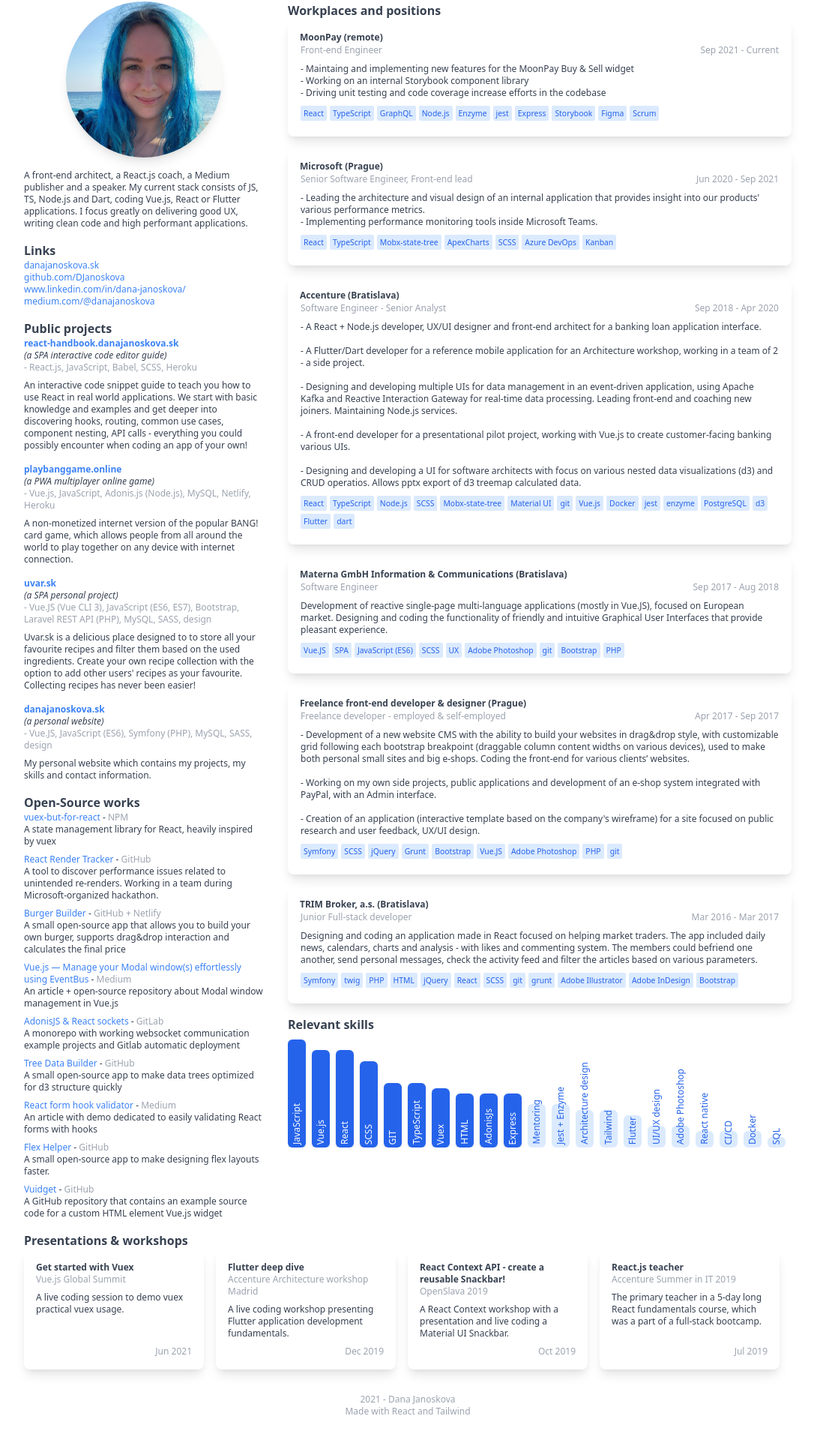
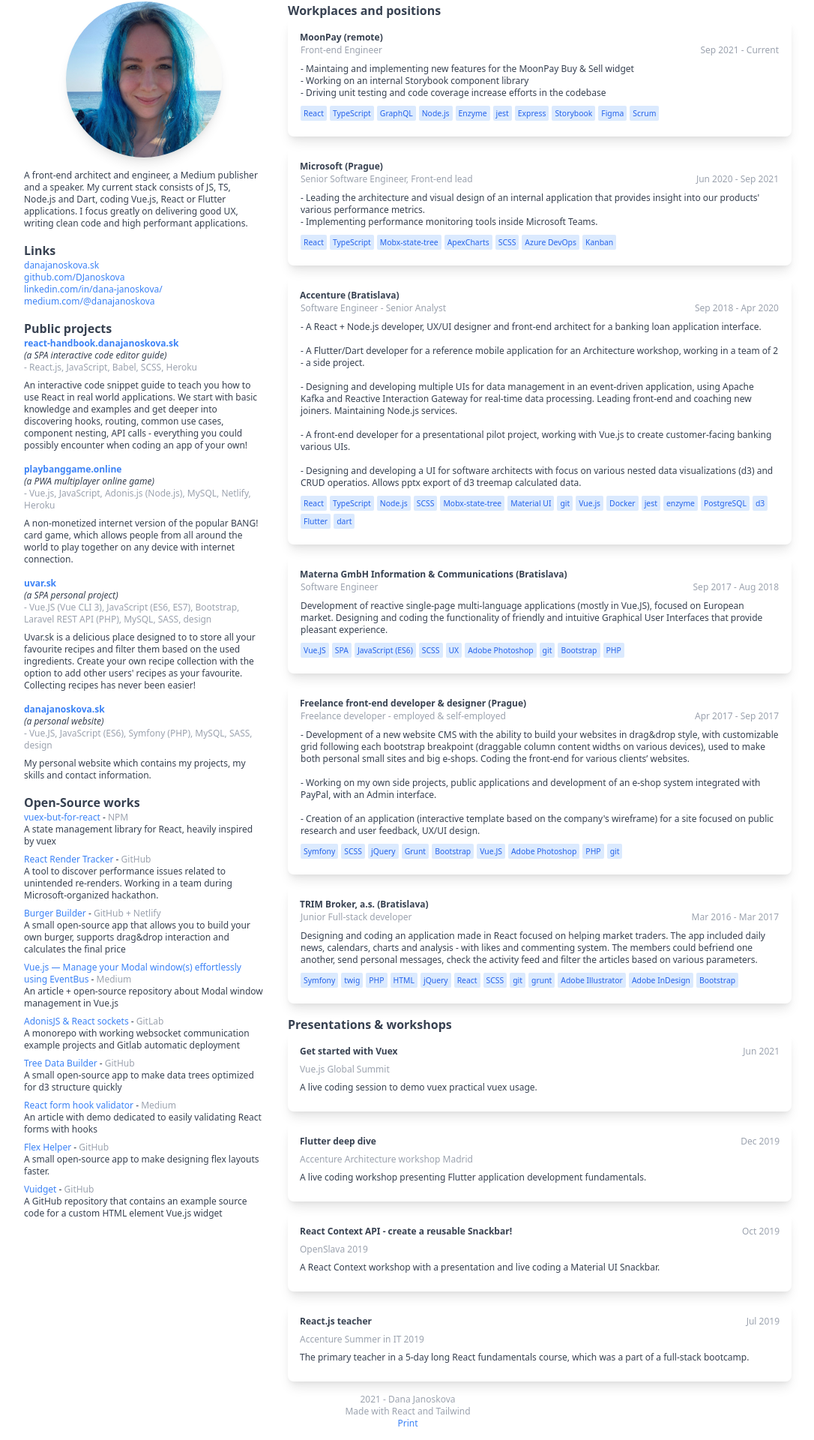
Before and after one commit to DJanoskova/React-CV-personal, a React (Create React App) app: page / in a window 1280 px wide. Shown: the part 22-1942 px from the top of the page at 75% size, without its empty margins (96-1182 px from the left). Built offline with nearby package versions, Linux system fonts and the light colour scheme.

Commit message:
print respinsivity changes and small layout tweaks

```diff
--- a/src/App.tsx
+++ b/src/App.tsx
@@ -1,41 +1,40 @@
-import React, { useState } from 'react';
+import React from 'react';
 
 import { CVType } from './types/cv';
 
 import Works from './components/Works';
-import Skills from './components/Skills';
-import Loading from './components/Loading';
+// import Skills from './components/Skills';
 import About from './components/About';
 import Workshops from './components/Workshops';
 
 import cvData from './data.json';
 
 const App = () => {
-  const [cv] = useState<CVType>(cvData as CVType);
+  const handlePrint = () => window.print();
 
-  // const handlePrint = () => window.print();
-
-  if (!cv) return <Loading />;
-
-  const { about, projects, skills, contributions, works, workshops } = cv;
+  const { about, projects, contributions, works, workshops } = cvData as CVType;
 
   return (
     <div className="max-w-screen-lg m-auto py-6 px-4 lg:px-0">
-      <div className="block lg:flex">
-        <div className="mr-0 lg:mr-8 w-full lg:w-80 flex-shrink-0">
+      <div className="block lg:flex container">
+        <div className="mr-0 lg:mr-8 w-full lg:w-80 flex-shrink-0 aside">
           <About about={about} projects={projects} contributions={contributions} />
         </div>
 
-        <div className="">
+        <div className="content">
           <Works data={works} />
-          <Skills data={skills} />
+          <Workshops data={workshops} />
         </div>
       </div>
-      <Workshops data={workshops} />
+      {/*<Skills data={skills} />*/}
       <div className="content text-center noprint text-gray-400">
         2021 - Dana Janoskova
         <br />
         Made with React and Tailwind
+        <br />
+        <a href="#" onClick={handlePrint}>
+          Print
+        </a>
       </div>
     </div>
   );
--- a/src/assets/css/index.css
+++ b/src/assets/css/index.css
@@ -17,3 +17,22 @@ body {
   left: 50%;
   transform: translateX(-50%) rotate(180deg);
 }
+
+@media print {
+  .container {
+    display: flex;
+    flex-basis: 100%;
+    max-width: none;
+  }
+
+  .aside {
+    flex-shrink: 0;
+    flex-grow: 0;
+    flex-basis: 20rem;
+    margin-right: 2rem;
+  }
+
+  .content {
+    flex: 1;
+  }
+}
--- a/src/components/About.tsx
+++ b/src/components/About.tsx
@@ -32,7 +32,7 @@ const About: FunctionComponent<IProps> = ({ about, projects, contributions }) =>
         </a>
         <br />
         <a href="https://www.linkedin.com/in/dana-janoskova/" target="_blank" rel="noreferrer">
-          www.linkedin.com/in/dana-janoskova/
+          linkedin.com/in/dana-janoskova/
         </a>
         <br />
         <a href="https://medium.com/@danajanoskova" target="_blank" rel="noreferrer">
--- a/src/components/Workshops/Workshop.tsx
+++ b/src/components/Workshops/Workshop.tsx
@@ -14,13 +14,15 @@ const Workshop: FunctionComponent<IProps> = ({ data }) => {
   const date = format(new Date(data.date), dateFormat);
 
   return (
-    <Card className="mr-4 last:mr-0 flex-1 flex flex-col justify-between">
+    <Card className="mb-1 last:mb-0">
       <div>
-        <strong className="mb-2">{data.title}</strong>
+        <div className="flex justify-between">
+          <strong className="mb-2">{data.title}</strong>
+          <span className="text-right text-gray-400">{date}</span>
+        </div>
         <div className="text-gray-400">{data.organizer}</div>
         <div className="py-2 whitespace-pre-line">{data.description}</div>
       </div>
-      <span className="text-right text-gray-400">{date}</span>
     </Card>
   );
 };
--- a/src/components/Workshops/index.tsx
+++ b/src/components/Workshops/index.tsx
@@ -12,7 +12,7 @@ type IProps = {
 const Workshops: FunctionComponent<IProps> = ({ data }) => {
   return (
     <SectionWrapper title="Presentations & workshops">
-      <div className="block lg:flex">
+      <div>
         {data.map((workshop) => (
           <Workshop data={workshop} key={workshop.title} />
         ))}
--- a/src/components/ui/Card.tsx
+++ b/src/components/ui/Card.tsx
@@ -5,7 +5,7 @@ type IProps = {
 };
 
 const Card: FunctionComponent<IProps> = ({ children, className }) => {
-  return <div className={`p-4 shadow-lg mb-4 rounded-lg ${className}`}>{children}</div>;
+  return <div className={`p-4 shadow-lg mb-4 rounded-lg ${className || ''}`}>{children}</div>;
 };
 
 export default Card;
--- a/src/data.json
+++ b/src/data.json
@@ -1,5 +1,5 @@
 {
-  "about": "A front-end architect, a React.js coach, a Medium publisher and a speaker. My current stack consists of JS, TS, Node.js and Dart, coding Vue.js, React or Flutter applications.\n\nI focus greatly on delivering good UX, writing clean code and high performant applications.",
+  "about": "A front-end architect and engineer, a Medium publisher and a speaker. My current stack consists of JS, TS, Node.js and Dart, coding Vue.js, React or Flutter applications.\n\nI focus greatly on delivering good UX, writing clean code and high performant applications.",
   "skills": [
     {
       "content": "JavaScript",
```
